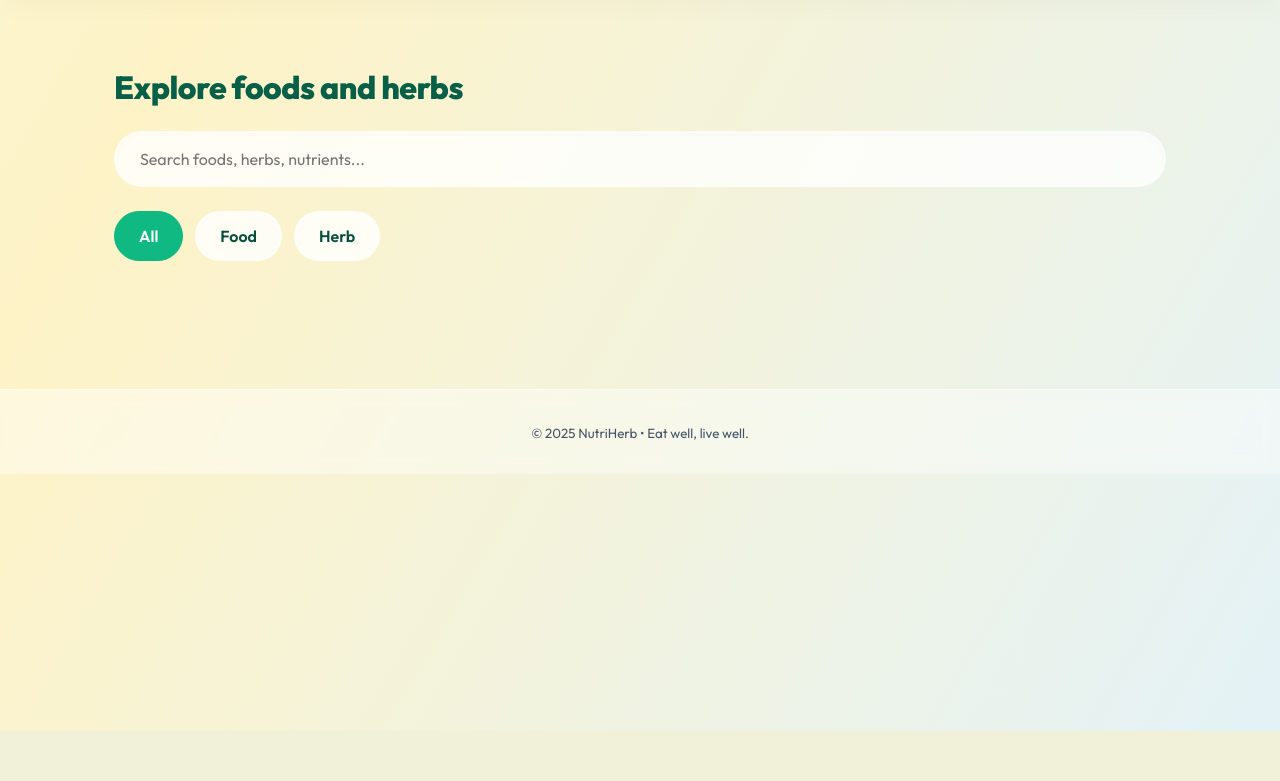
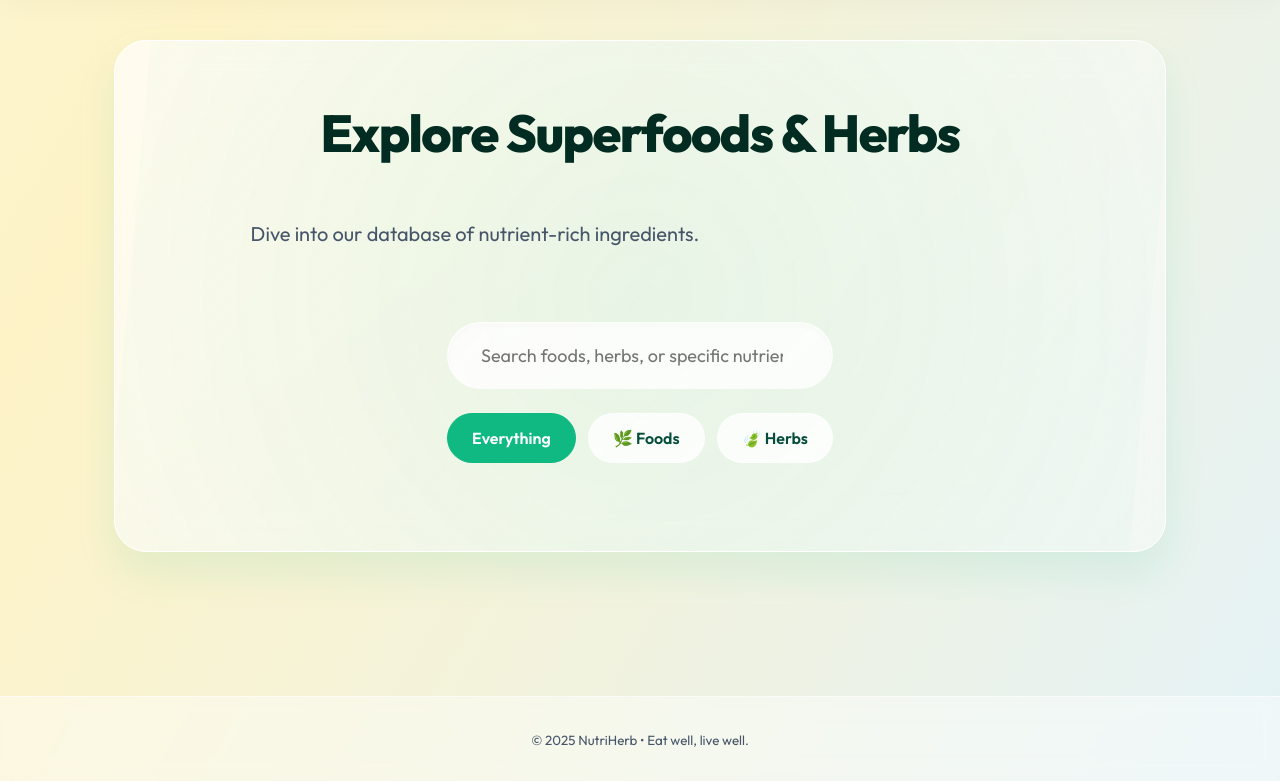
Before and after one commit to Lokesh19-PP/Nutriherb, a Django app: page /foods/ in a window 1280 px wide. Shown: the part 69-850 px from the top of the page. Before the commit the page ends 800 px from the top, so only its background shows below. Run offline with Django 5.2, Linux system fonts and the light colour scheme; data comes from the database, SQL or seed files in the repository.

Commit message:
UI Overhaul for Foods and Recipes generic lists

```diff
--- a/nutriherb/templates/foods.html
+++ b/nutriherb/templates/foods.html
@@ -1,14 +1,22 @@
 {% extends 'base.html' %}
 {% block title %}NutriHerb - Foods{% endblock %}
 {% block content %}
-  <h2>Explore foods and herbs</h2>
-  <div class="search"><input id="food-search" type="search" placeholder="Search foods, herbs, nutrients..."/></div>
-  <div class="chips" id="food-chips">
-    <span class="chip active" data-cat="all">All</span>
-    <span class="chip" data-cat="food">Food</span>
-    <span class="chip" data-cat="herb">Herb</span>
+  <div class="hero-banner animate" style="padding: 64px 40px; text-align: center; grid-template-columns: 1fr;">
+    <h2 class="hero-title">Explore Superfoods & Herbs</h2>
+    <p class="hero-sub" style="margin-top:16px;">Dive into our database of nutrient-rich ingredients.</p>
+
+    <div style="max-width: 600px; margin: 32px auto 0 auto;">
+      <input id="food-search" type="search" placeholder="Search foods, herbs, or specific nutrients (e.g., Vitamin C)..." style="padding: 20px 32px; font-size: 18px;"/>
+      <div class="chips" id="food-chips" style="justify-content: center; margin-top:24px;">
+        <span class="chip active" data-cat="all">Everything</span>
+        <span class="chip" data-cat="food">🌿 Foods</span>
+        <span class="chip" data-cat="herb">🍃 Herbs</span>
+      </div>
+    </div>
   </div>
-  <div id="foods-list" class="grid"></div>
+
+  <div id="foods-list" class="bento-grid" style="margin-top:40px;"></div>
+
   <script>
     fetch('/api/herbsfoods/')
       .then(r => r.json())
@@ -26,7 +34,21 @@
             const matchCat = cat === 'all' || (i.category || '').toLowerCase() === cat;
             return matchQ && matchCat;
           });
-          root.innerHTML = filtered.map(i => `<div class=\"card\"><h3>${i.name}</h3><p class=\"muted\">${i.category}</p><p>${i.benefits || ''}</p></div>`).join('') || '<p class="muted">No results.</p>';
+
+          root.innerHTML = filtered.map((i, index) => `
+            <div class=\"card animate\" style=\"animation-delay: ${index * 0.1}s; display:flex; flex-direction:column; justify-content:space-between;\">
+              <div>
+                <div style=\"display:flex; justify-content:space-between; align-items:flex-start; margin-bottom:16px;\">
+                  <h3 style=\"margin:0; font-size:24px; color:#064e3b;\">${i.name}</h3>
+                  <span class=\"chip\" style=\"font-size:12px; padding:4px 12px; background:rgba(16,185,129,0.1); border:none; color:#059669;\">${i.category.toUpperCase()}</span>
+                </div>
+                <p style=\"color:var(--fg); line-height:1.6;\"><strong>Benefits:</strong><br>${i.benefits || 'No specific benefits listed.'}</p>
+              </div>
+              <div style=\"margin-top:16px; padding-top:16px; border-top:1px solid rgba(0,0,0,0.05);\">
+                <p style=\"font-size:14px; margin:0;\" class=\"muted\"><strong>Key Nutrients:</strong> ${i.nutrients || 'N/A'}</p>
+              </div>
+            </div>
+          `).join('') || '<div class="card" style="grid-column: 1/-1; text-align:center;"><p class="muted">No superfoods match your search.</p></div>';
         }
 
         search.addEventListener('input', render);
```
Also changed, not shown: nutriherb/templates/recipes.html (+20 -8 lines).
